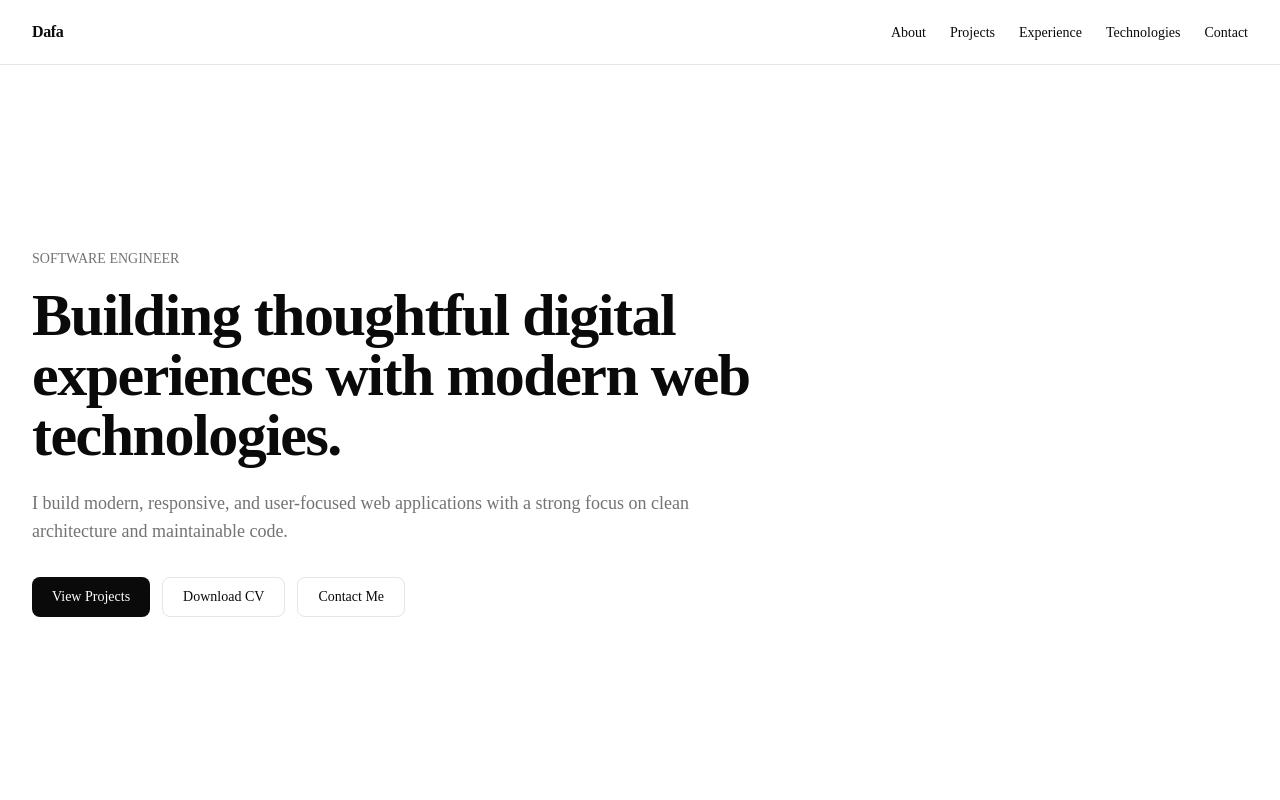
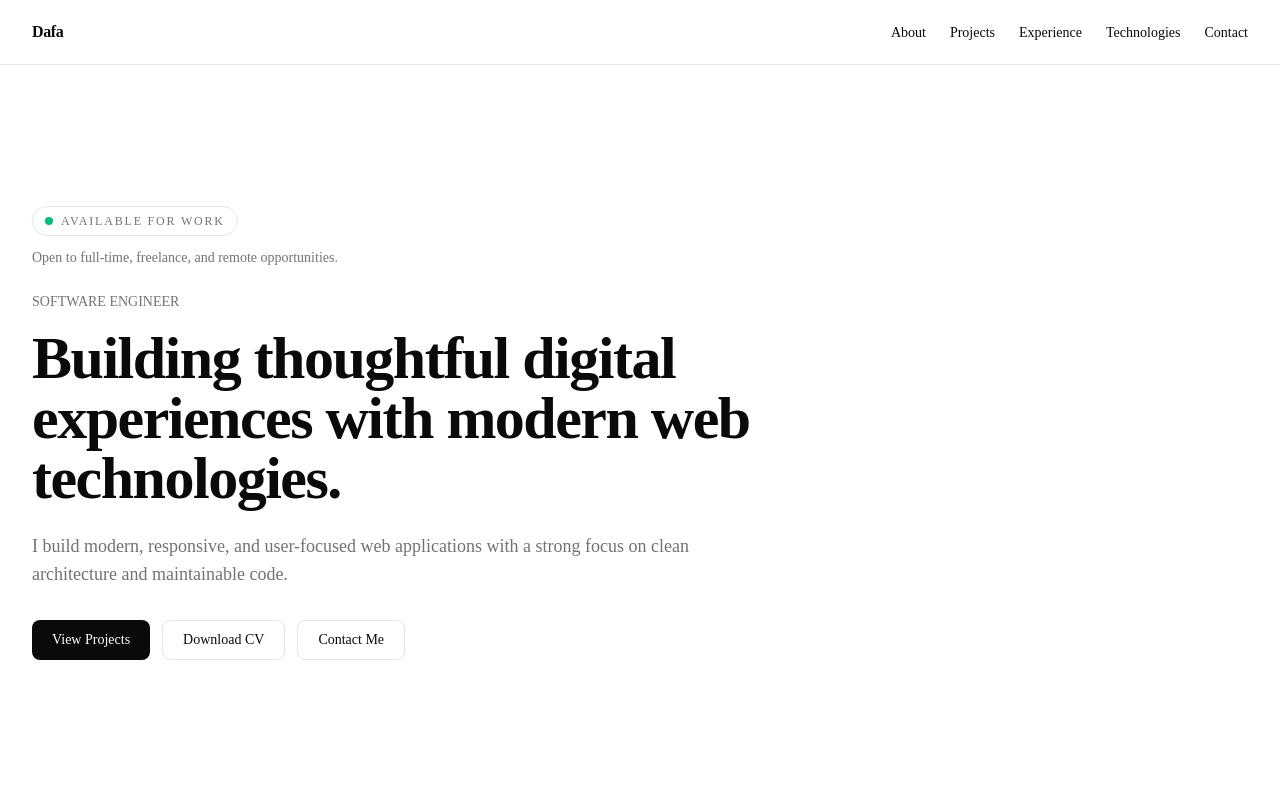
Before and after one commit to kemod/dafa-portofolio, a Next.js app: page / in a window 1280 px wide. Shown: the top 800 px of the page. Built offline with nearby package versions, Linux system fonts and the light colour scheme.

Commit message:
"feat: add work availability status

```diff
--- a/src/components/sections/hero.tsx
+++ b/src/components/sections/hero.tsx
@@ -8,6 +8,21 @@ export function Hero() {
     <Section className="flex min-h-[calc(100vh-4rem)] items-center">
       <Container>
         <div className="max-w-3xl">
+          <div className="mb-6">
+            <div className="inline-flex items-center gap-2 rounded-full border px-3 py-1.5 text-xs font-medium uppercase tracking-[0.15em] text-muted-foreground">
+              <span
+                aria-hidden="true"
+                className="h-2 w-2 rounded-full bg-emerald-500"
+              />
+
+              Available for Work
+            </div>
+
+            <p className="mt-3 text-sm text-muted-foreground">
+              Open to full-time, freelance, and remote opportunities.
+            </p>
+          </div>
+
           <p className="mb-4 text-sm font-medium text-muted-foreground">
             SOFTWARE ENGINEER
           </p>
```
